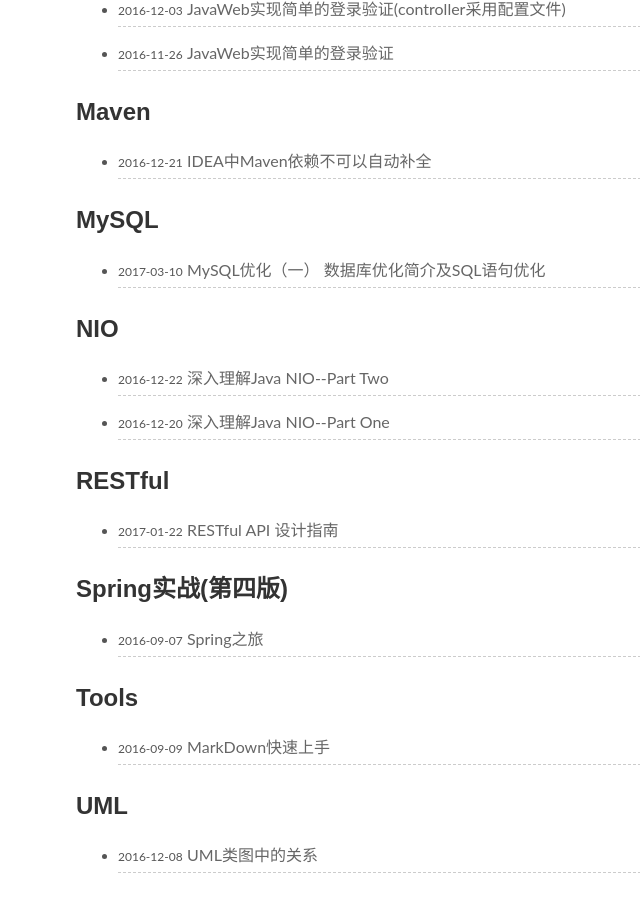
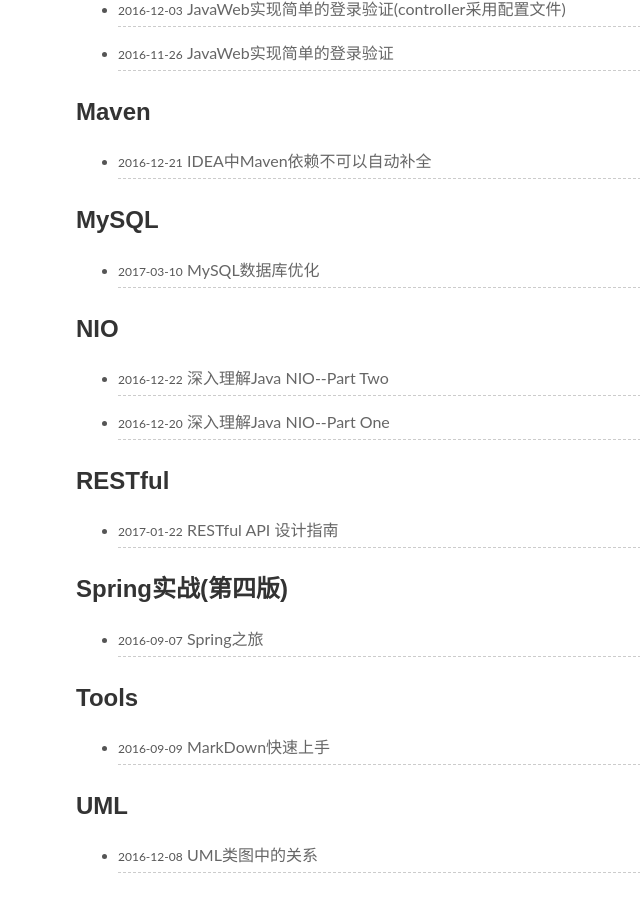
Before and after one commit to QiXingjun/QiXingjun.github.io, a Jekyll site: the page built from pages/categories.md, in a window 1280 px wide and 900 px high, scrolled down 1237 px. Shown: the whole window, without its empty margins (94-734 px from the left). Built offline with Jekyll 4.4.1, drawn with Linux system fonts in a browser that asks for light colours; comment, search, counter and statistics services are not loaded; part of the change alters nothing that is shown.

Commit message:
add file 2017-3-10-mysql-optimization.md

````diff
--- a/_posts/blog/2017-3-10-mysql-optimization.md
+++ b/_posts/blog/2017-3-10-mysql-optimization.md
@@ -1,8 +1,8 @@
 ---
 layout: post
-title: MySQL优化（一） 数据库优化简介及SQL语句优化
+title: MySQL数据库优化
 categories: MySQL
-description: MySQL优化（一） 数据库优化简介及SQL语句优化
+description: MySQL数据库优化
 keywords: MySQL 优化 SQL
 ---
 
@@ -127,3 +127,83 @@ pt-query-digestde 的查询结果会更加的完善和详细。例如，使用
 * **查询次数多，且每次查询占用的时间长的SQL**：通常为pt-query-digest分析的前几个查询
 * **IO大的SQL**：注意pt-query-digest分析中的Rows examine项
 * **未命中索引的SQL**：注意pt-query-digest分析中的Rows examine和Rows Send的对比
+
+### 3.4 使用explain查询SQL的执行计划
+
+![explain命令](http://i.imgur.com/Z0WYMR6.png)
+
+参数说明：
+
+* **table** ：显示这一行的数据是关于哪张表的
+* **type** ：这一列很重要，显示连接使用了哪种类型。从最好到最差的连接类型为：const，eq_reg，ref，range，index和ALL。
+* **possible_keys** :显示可能应用在这张表中的索引。如果为空，说明没有可能的索引。
+* **key** ：显示实际使用的索引。如果为空，说明没有使用索引。
+* **key_len** ：使用的索引的长度。在不损失精度的条件下，长度越短越好。
+* **ref** ：显示索引的哪一列被使用了，如果可能的话，是一个常数。
+* **rows** ：mysql认为必须检查的用来返回请求数据的行数。
+* **extra** ：扩展列，有两个值，看到这两个值，说明查询需要优化了：
+1. Using fileSort：MySQL需要额外的步骤来发现如何对返回的行排序，它根据连接类型以及存储排序键值和匹配条件的全部行的行指针来排序全部行。
+2. Using temporary：MySQL需要创建一个临时表来存储结果，这通常发生在对不同的列集进行order by上，而不是group by上。
+
+### 3.5 Count()和Max()的优化
+
+如果要求某个字段的Max(),例如：`select Max(payment_date) from payment;`,如果此时payment_date上没有建立索引，执行上面那条语句的效率是很低的，如果建立了索引，查询效率就会变得非常高，因为索引是递增的。
+
+Count(\*)与Count(某个字段名)的结果有时候是不一样的，那是因为Count(\*)会把NULL也算进去，而Count(某个字段名)不会算进去。
+
+### 3.6 子查询的优化
+
+通常情况下，需要将子查询优化为join查询，但是在优化时需要注意，关联键是否有一对多的关系，如果有的话，需要注意重复数据，使用`distinct`关键字进行去重。
+
+## 4 索引优化
+
+### 4.1 如何选择合适的列建立索引
+
+* 在where从句，group by从句，order by从句，on从句中出现的列
+* 索引字段越小越好
+* 离散度大的列放到联合索引的前面，比如：如果a的离散度比b要大，建立联合索引的时候应该是：`index(a,b)`，而不是`index(b,a)`;
+
+索引的引入会加快查询到效率，但是会降低写入的效率。
+
+### 4.2 重复索引以及冗余索引
+
+重复索引是指：相同的列以相同的顺序建立的同类型的索引，例如，下面例子中的primary key和id列上的索引就是重复索引。
+
+```
+create table test(
+	id int not null primary key,
+	name varchar(20) not null,
+	unique(id)
+)engine=innodb
+```
+
+冗余索引是指： 多个索引的前缀列相同，或者是在联合索引中包含了主键的索引，下面例子中，key(name,id)就是一个冗余索引。
+```
+create table test(
+	id int not null primary key,
+	name varchar(20) not null,
+	key(name,id)
+)engine=innodb
+```
+
+由于innodb的特性，每个索引的后面会自动加上主键，所以会有冗余。
+
+重复及冗余索引的查找工具：**pt-duplicate-key-checker**，使用方法如下：
+```
+pt-duplicate-key-checker -u 用户名 -p 密码 -h ip
+```
+
+## 5 数据库结构优化
+
+### 5.1 选择合适的数据类型
+
+合适的含义：
+
+* 选择可以存下你的数据的最小的数据类型
+* 使用简单的数据类型。int要比varchar类型在mysql处理上简单。
+* 尽可能的使用not null定义字段
+* 尽量少的使用text类型，非用不可时，考虑分表。
+
+### 5.2 数据库表的反范式化的设计
+
+反范式化指的是：为了查询效率的考虑，把原本符合第三范式的表适当的增加冗余，以达到优化查询效率的目的，反范式化是一种空间换时间的操作。因为，范式化导致分的表过多，查询的时候会进行很多表的关联查询，所以会影响效率。
````
Also changed, not shown: images/explain命令.png (added).
